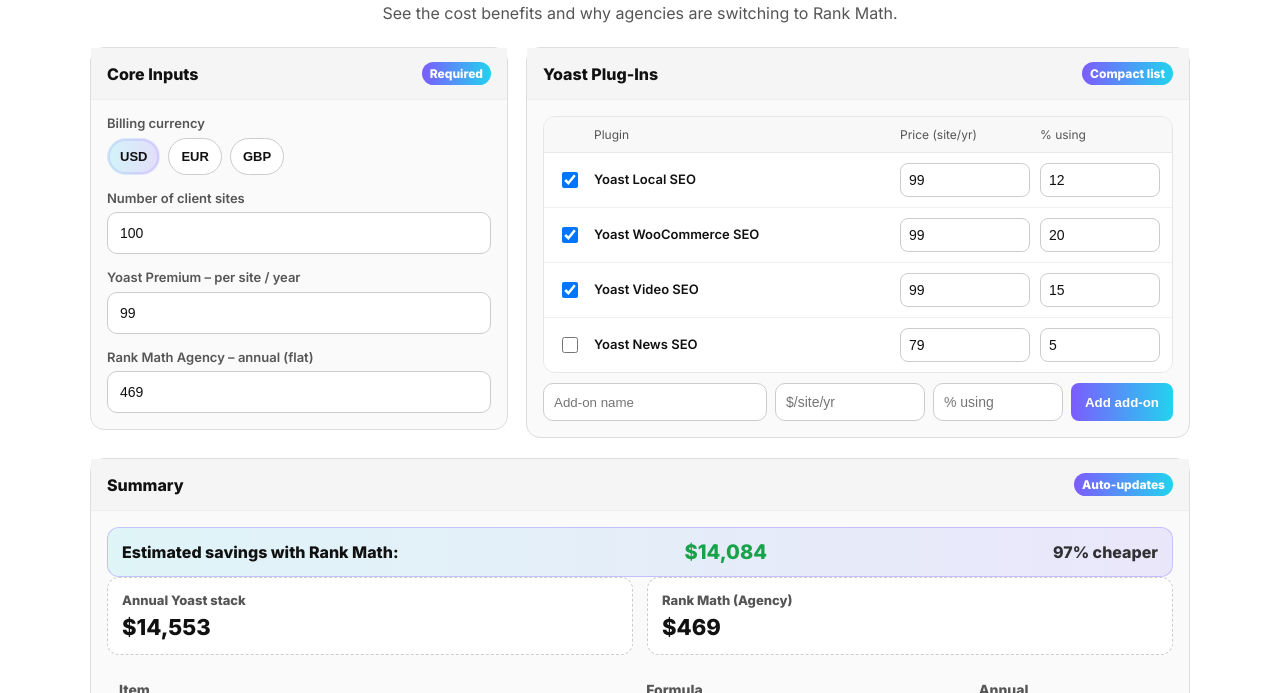
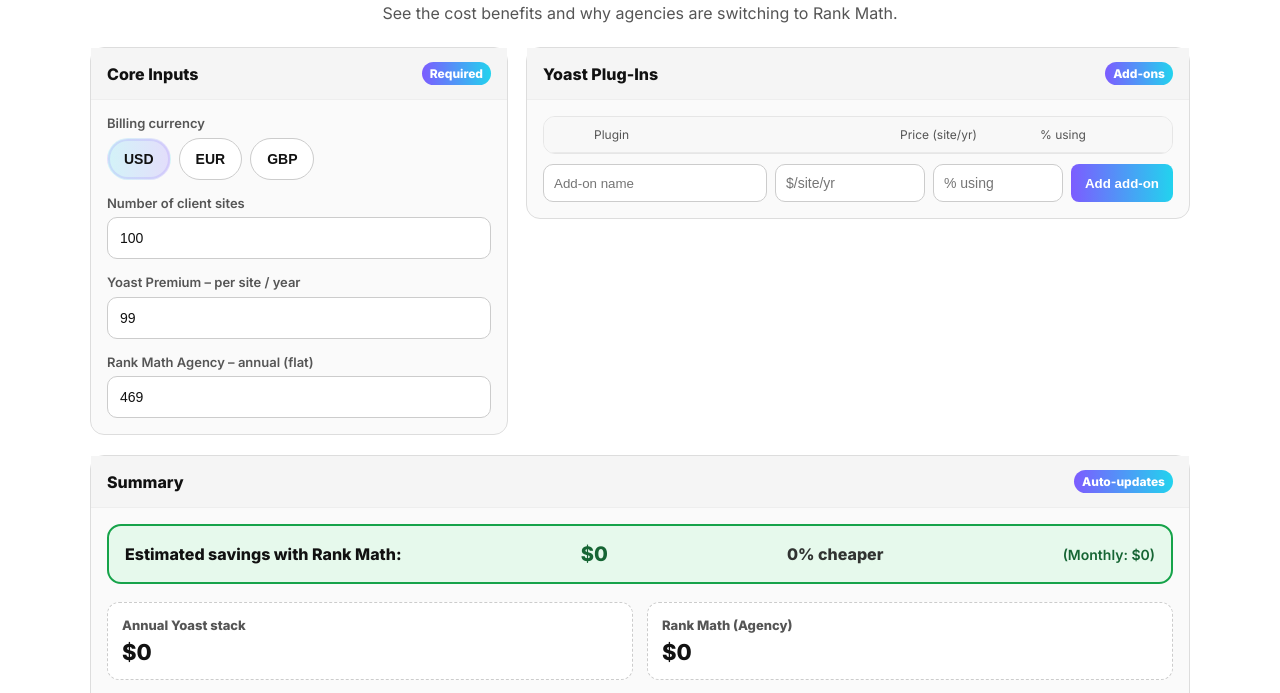
Before and after one commit to powerstephen/Rankmath_Yoast, a plain HTML site: page index.html in a window 1280 px wide. Shown: the part 61-754 px from the top of the page. Drawn offline with Linux system fonts and the light colour scheme.

Commit message:
Update index.html

```diff
--- a/index.html
+++ b/index.html
@@ -28,60 +28,38 @@
 
     .fields{display:grid;gap:16px}
     .core-fields{grid-template-columns:1fr}
-    .field label{
-      display:block;font-size:13px;line-height:1.2;
-      color:var(--muted);margin-bottom:6px;font-weight:600;
-    }
-    input[type="number"]{
-      width:100%;appearance:none;background:#fff;color:var(--ink);
-      border:1px solid #ccc;border-radius:10px;padding:12px;font-size:14px;outline:none
-    }
+    .field label{display:block;font-size:13px;line-height:1.2;color:var(--muted);margin-bottom:6px;font-weight:600}
+    input[type="number"]{width:100%;background:#fff;color:var(--ink);border:1px solid #ccc;border-radius:10px;padding:12px;font-size:14px;outline:none}
     input:focus{border-color:var(--accent2);box-shadow:0 0 0 3px rgba(34,211,238,.2)}
 
     .currency{display:flex;gap:8px;flex-wrap:wrap}
-    .cur-btn{
-      appearance:none;border:1px solid #ccc;background:#fff;color:var(--ink);
-      padding:10px 12px;border-radius:999px;cursor:pointer;font-weight:700;font-size:13px
-    }
-    .cur-btn.active{
-      border-color:transparent;
-      background:linear-gradient(90deg,rgba(34,211,238,.18),rgba(124,92,255,.18));
-      box-shadow:0 0 0 2px rgba(124,92,255,.15) inset
-    }
+    .cur-btn{appearance:none;border:1px solid #ccc;background:#fff;color:var(--ink);padding:12px 16px;border-radius:999px;cursor:pointer;font-weight:700;font-size:14px}
+    .cur-btn.active{border-color:transparent;background:linear-gradient(90deg,rgba(34,211,238,.18),rgba(124,92,255,.18));box-shadow:0 0 0 2px rgba(124,92,255,.15) inset}
 
     .addons-wrap{border:1px solid #e6e6e6;border-radius:12px;overflow:hidden}
-    .addons-head, .addon-row{
-      display:grid;align-items:center;gap:10px;padding:10px 12px
-    }
-    .addons-head{
-      grid-template-columns:28px 1fr 130px 120px;
-      background:#f8f8f8;color:var(--muted);font-size:12px;border-bottom:1px solid #eaeaea
-    }
-    .addon-row{
-      grid-template-columns:28px 1fr 130px 120px;
-      background:#fff;border-top:1px solid #f0f0f0
-    }
+    .addons-head, .addon-row{display:grid;align-items:center;gap:10px;padding:10px 12px}
+    .addons-head{grid-template-columns:28px 1fr 130px 120px;background:#f8f8f8;color:var(--muted);font-size:12px;border-bottom:1px solid #eaeaea}
+    .addon-row{grid-template-columns:28px 1fr 130px 120px;background:#fff;border-top:1px solid #f0f0f0}
     .addon-row:first-of-type{border-top:none}
     .addon-row input[type="checkbox"]{width:16px;height:16px;margin:0 auto;display:block}
-    .addon-row .name{
-      font-size:13px;line-height:1.2;font-weight:600;color:var(--ink);
-      white-space:nowrap;overflow:hidden;text-overflow:ellipsis
-    }
-    .addon-row .cell input{
-      width:100%;padding:8px;border-radius:8px;border:1px solid #ccc;background:#fff;color:#111
-    }
+    .addon-row .name{font-size:13px;line-height:1.2;font-weight:600;color:var(--ink);white-space:nowrap;overflow:hidden;text-overflow:ellipsis}
+    .addon-row .cell input{width:100%;padding:8px;border-radius:8px;border:1px solid #ccc;background:#fff;color:#111}
 
     .summary{margin-top:20px}
     .totals{display:grid;grid-template-columns:1fr 1fr;gap:14px;margin-bottom:16px}
     .total{background:#fff;border:1px dashed #ccc;border-radius:12px;padding:14px}
     .total h3{margin:0 0 6px;color:var(--muted);font-size:13px}
     .total .v{font-size:22px;font-weight:800}
+
     table{width:100%;border-collapse:collapse;margin-top:10px}
     th,td{padding:10px 12px;border-bottom:1px solid #eee;text-align:left;font-size:14px}
     th{color:var(--muted)}
     tfoot td{border-top:1px solid #ddd;font-weight:800}
-    .save{display:flex;align-items:center;gap:16px;justify-content:space-between;white-space:nowrap;border:1px solid rgba(124,92,255,.3);background:linear-gradient(90deg,rgba(34,211,238,.12),rgba(124,92,255,.12));padding:12px 14px;border-radius:12px;font-weight:700}
-    .save .val{color:var(--good);font-size:20px;font-weight:800}
+
+    /* Highlighted savings box */
+    .save{display:flex;align-items:center;gap:20px;justify-content:space-between;flex-wrap:wrap;background:#e6f9ec;border:2px solid #16a34a;padding:16px;border-radius:14px;font-weight:700;margin-bottom:18px}
+    .save .val{color:#166534;font-size:20px;font-weight:800}
+    .save .monthly{font-size:14px;color:#166534;font-weight:600}
 
     @media(max-width:980px){
       .cols{flex-direction:column}
@@ -132,7 +110,7 @@
 
       <div class="col-right">
         <section class="card">
-          <div class="hd"><strong>Yoast Plug-Ins</strong><span class="pill">Compact list</span></div>
+          <div class="hd"><strong>Yoast Plug-Ins</strong><span class="pill">Add-ons</span></div>
           <div class="bd">
             <div class="addons-wrap">
               <div class="addons-head">
@@ -158,6 +136,7 @@
           <span>Estimated savings with Rank Math:</span>
           <span id="savings" class="val">$0</span>
           <span id="savingsPct" style="opacity:.85">0% cheaper</span>
+          <span id="monthly" class="monthly">(Monthly: $0)</span>
         </div>
         <div class="totals">
           <div class="total"><h3>Annual Yoast stack</h3><div class="v" id="yoastTotal">$0</div></div>
@@ -266,6 +245,7 @@
 
       var yoastTotal = yoastCore + addonsTotal;
       var savings = Math.max(0, yoastTotal - rm);
+      var monthly = savings/12;
 
       if(byId('rows')) byId('rows').innerHTML = rowsHtml;
       if(byId('yoastTotal')) byId('yoastTotal').textContent = fmt(yoastTotal);
@@ -273,28 +253,19 @@
       if(byId('rmTotal')) byId('rmTotal').textContent = fmt(rm);
       if(byId('savings')) byId('savings').textContent = fmt(savings);
       if(byId('savingsPct')) byId('savingsPct').textContent = (yoastTotal>0 ? Math.round(savings/yoastTotal*100) : 0) + '% cheaper';
+      if(byId('monthly')) byId('monthly').textContent = '(Monthly: '+fmt(monthly)+')';
     }
 
     function onChange(e){
       var id=(e&&e.target&&e.target.id)||'';
-      if(['sites','yoast','rm'].indexOf(id)!==-1 ||
-         id.indexOf('chk_')===0 || id.indexOf('price_')===0 || id.indexOf('adopt_')===0){
-        calc();
-      }
+      if(['sites','yoast','rm'].indexOf(id)!==-1 || id.indexOf('chk_')===0 || id.indexOf('price_')===0 || id.indexOf('adopt_')===0){ calc(); }
     }
 
     function init(){
       renderAddons();
-      document.querySelectorAll('.cur-btn').forEach(btn=>{
-        btn.addEventListener('click', function(){ setCurrency(this.dataset.cur); });
-      });
+      document.querySelectorAll('.cur-btn').forEach(btn=>{ btn.addEventListener('click', function(){ setCurrency(this.dataset.cur); }); });
       setCurrency('USD');
       calc();
       document.addEventListener('input',onChange);
       document.addEventListener('change',onChange);
       document.addEventListener('click',function(e){ if (e.target && e.target.id==='addAddonBtn') addCustomAddon(); });
-    }
-    if(document.readyState==='loading'){document.addEventListener('DOMContentLoaded',init);} else {init();}
-  </script>
-</body>
-</html>
```
